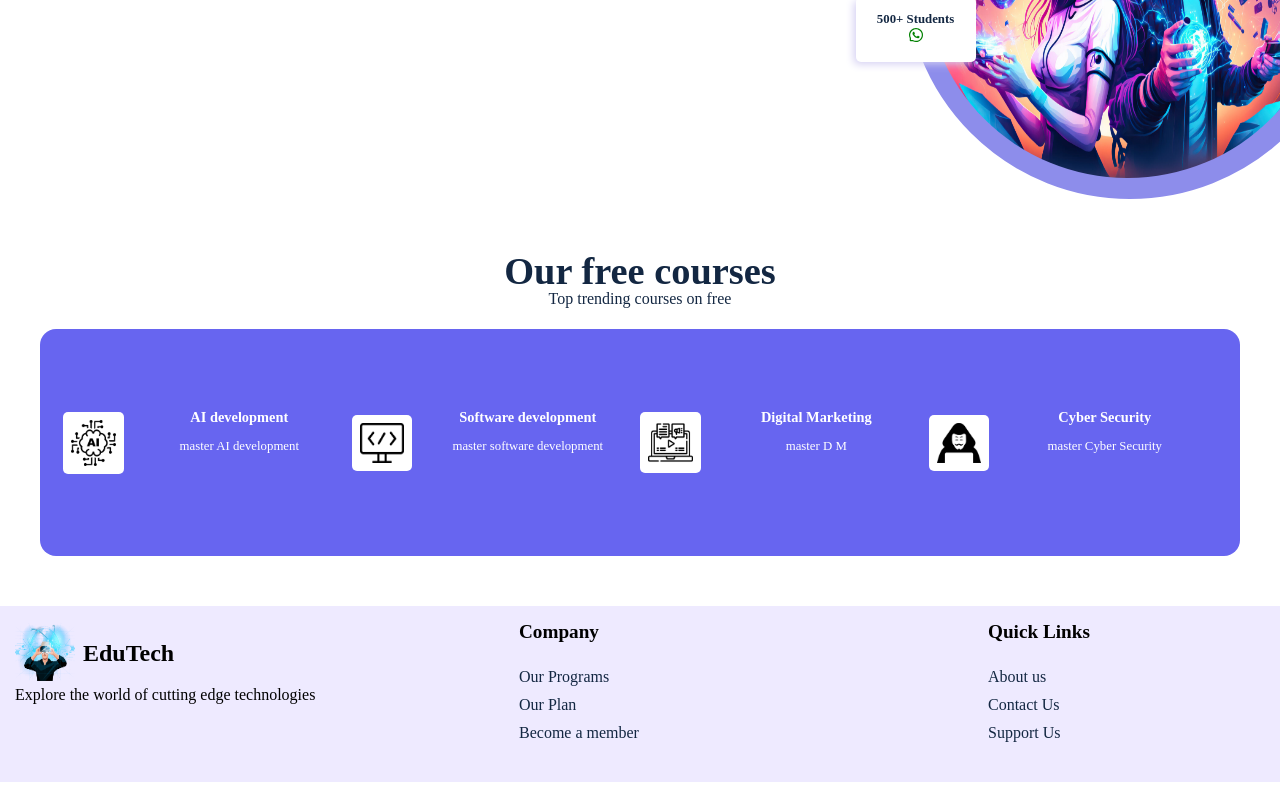
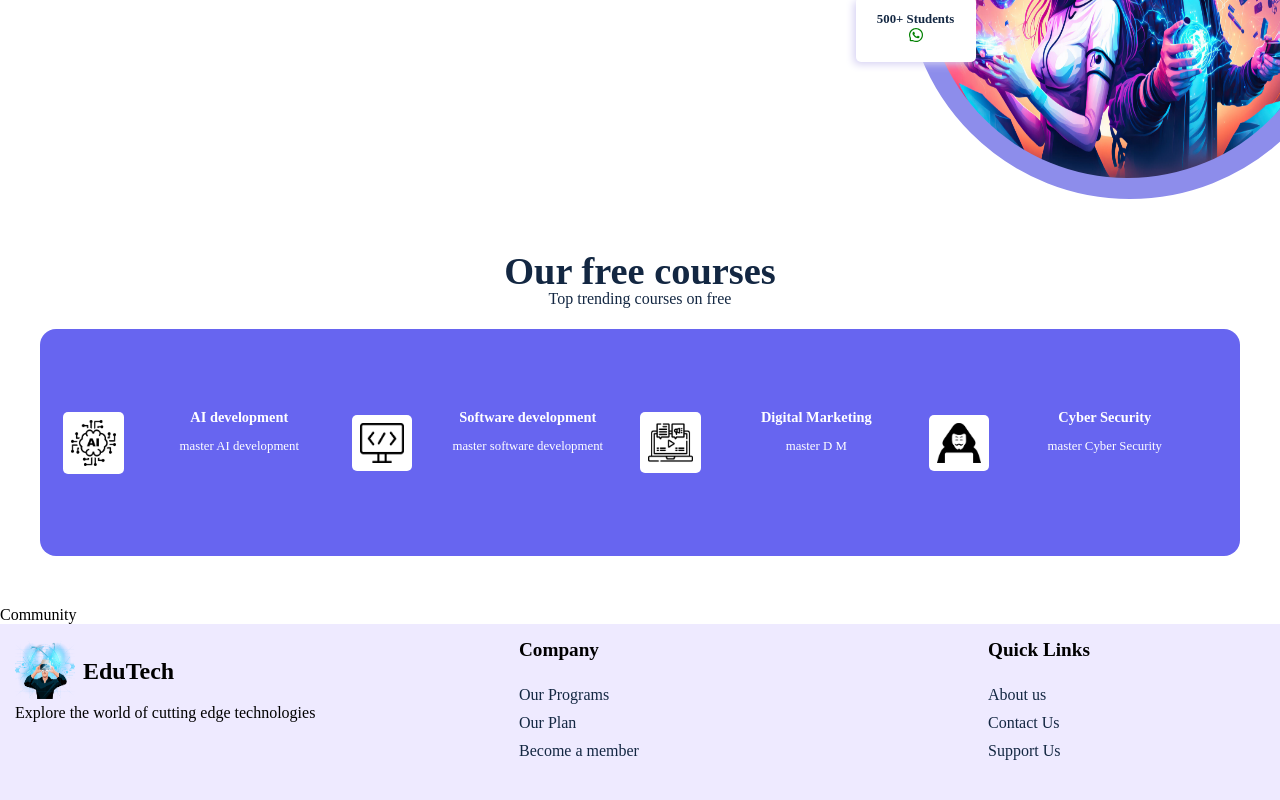
Before and after one commit to Nazeem-c/edutechweb, a React (Create React App) app: page / in a window 1280 px wide. Shown: the part 461-1261 px from the top of the page. Built offline with nearby package versions, Linux system fonts and the light colour scheme.

Commit message:
Coomunity Starting

```diff
--- /dev/null
+++ b/src/Components/Pages/Community/Community.js
@@ -0,0 +1,9 @@
+import React from 'react'
+
+function Community() {
+  return (
+    <div>Community</div>
+  )
+}
+
+export default Community
--- a/src/Components/Pages/Home/Home.js
+++ b/src/Components/Pages/Home/Home.js
@@ -3,6 +3,7 @@ import Courses from '../Courses/Courses'
 import meta from '../../../assets/img/meta.jpeg'
 import {AiOutlineWhatsApp} from 'react-icons/ai'
 import './Home.css'
+import Community from '../Community/Community'
 
 function Home() {
     const handleButton =()=>{
@@ -44,7 +45,8 @@ function Home() {
               </div>
           </div>
       </section>
-      <Courses /></>
+      <Courses />
+      <Community/></>
   )
 }
 
```
Also changed, not shown: src/Components/Pages/Community/Community.css (added).
